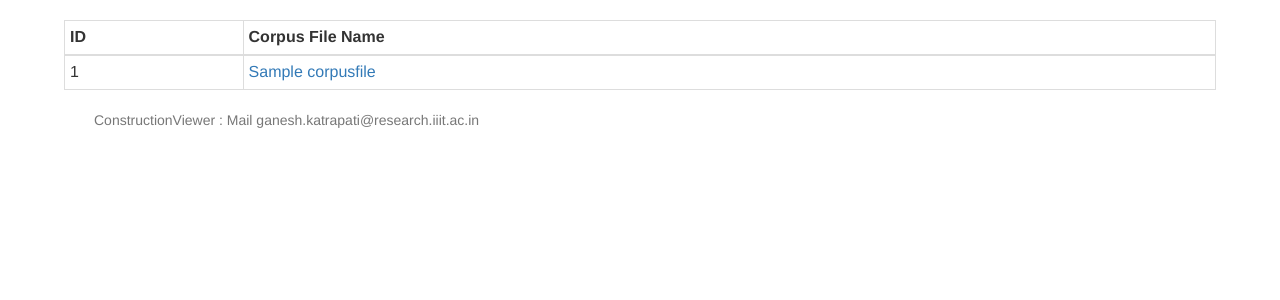
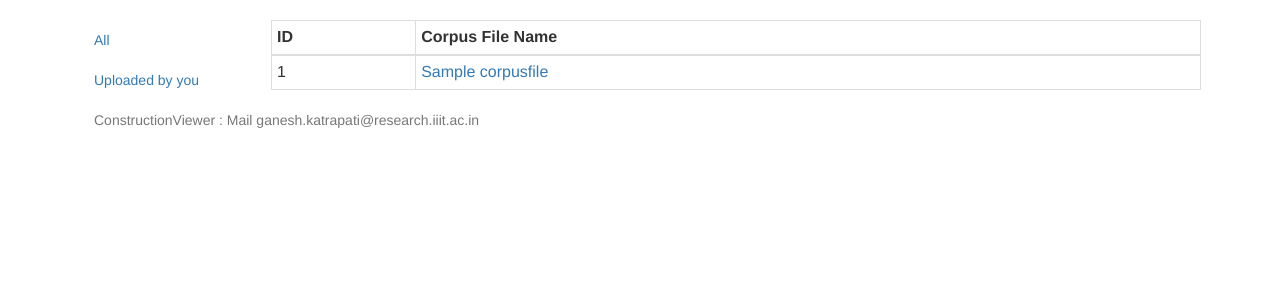
Before and after one commit to neshkatrapati/construction_annotator, a Django app: page /app/ in a window 1280 px wide. Shown: the part 52-352 px from the top of the page. Run offline with Django 3.2, Linux system fonts and the light colour scheme; tables that the repository leaves empty hold one stand-in row (values such as "Sample post"); some libraries are stand-ins or nearby versions.

Commit message:
New Features

```diff
--- a/constructions/templates/constructions/annotate.html
+++ b/constructions/templates/constructions/annotate.html
@@ -23,6 +23,7 @@
 
 
           <div id='edit' style='display:none'>
+	    <a href="#" onclick="window.open('/admin/constructions/constructioncategory/add/?_popup=1','newwindow', 'width=300,height=250');return false;" target="_blank">Add new Construction</a>
             <form class='form-inline'>
               <table class='table table-bordered table-condensed'>
                 <tr><td colspan="3">Editing </td> <td colspan="3"> <span id='edit-c-word'></span></td></tr>
@@ -107,7 +108,7 @@
         </div>
     </div>
   </div>
-
+  {% if has_full_form %}
   <div class="row">
     <div class="col-md-6">
       <div class="panel panel-primary">
@@ -125,6 +126,7 @@
         </div>
     </div>
     </div>
+   {% endif %}
   </div>
   {% csrf_token %}
 {% endblock %}
--- a/constructions/templates/constructions/cfindex.html
+++ b/constructions/templates/constructions/cfindex.html
@@ -1,6 +1,17 @@
 {% extends 'constructions/base.html' %}
 
 {% block content %}
+<div class='col-md-2'>
+<ul class="nav flex-column">
+  <li class="nav-item">
+    <a class="nav-link" href="/app/">All</a>
+  </li>
+  <li class="nav-item">
+    <a class="nav-link" href="?filter=True">Uploaded by you</a>
+  </li>
+</ul>
+</div>
+<div class='col-md-10'>
   <table class="table table-bordered table-condensed table-hover">
     <thead>
       <tr>
@@ -22,6 +33,6 @@
   {% if is_paginated %}
     {% include 'constructions/paginator.html' %}
   {% endif %}
-
+</div>
 
 {% endblock %}
--- a/constructions/views.py
+++ b/constructions/views.py
@@ -97,7 +97,13 @@ class CorpusFilesView(ListView):
     template_name = 'constructions/cfindex.html'
     context_object_name = 'corpus_files'
     paginate_by = 30
-    queryset = CorpusFile.objects.all()
+    #queryset = CorpusFile.objects.all()
+
+    def get_queryset(self):
+	if 'filter' in self.request.GET:
+		return CorpusFile.objects.filter(created_by=self.request.user)
+	return CorpusFile.objects.all()
+
 
 class CorpusFileView(ListView):
     model = Sentence
@@ -133,7 +139,11 @@ def annotate(request, id):
 	words = split_sentence(sentence)
 	concats = ConstructionCategory.objects.all()
 	conform = ConstructionCategorySearchForm()
-	png_path = get_graph(sentence.treebank_form)
+	png_path = None
+	has_full_form = False
+	if len(sentence.treebank_form) > 0:
+		png_path = get_graph(sentence.treebank_form)
+		has_full_form=True
 	constructions = Construction.objects.filter(sentence = id)
 	participants = ConstructionParticipant.objects.filter(pk__in = constructions.values('participants'))
 	return render(request,
@@ -144,6 +154,7 @@ def annotate(request, id):
 		 'participants' : participants,
 		 'concats' : concats,
 		 'conform' : conform,
+		 'has_full_form' : has_full_form,
 		 'image':png_path})
 
 
```
Also changed, not shown: constructions/static/constructions/test.png, 2 other files.
